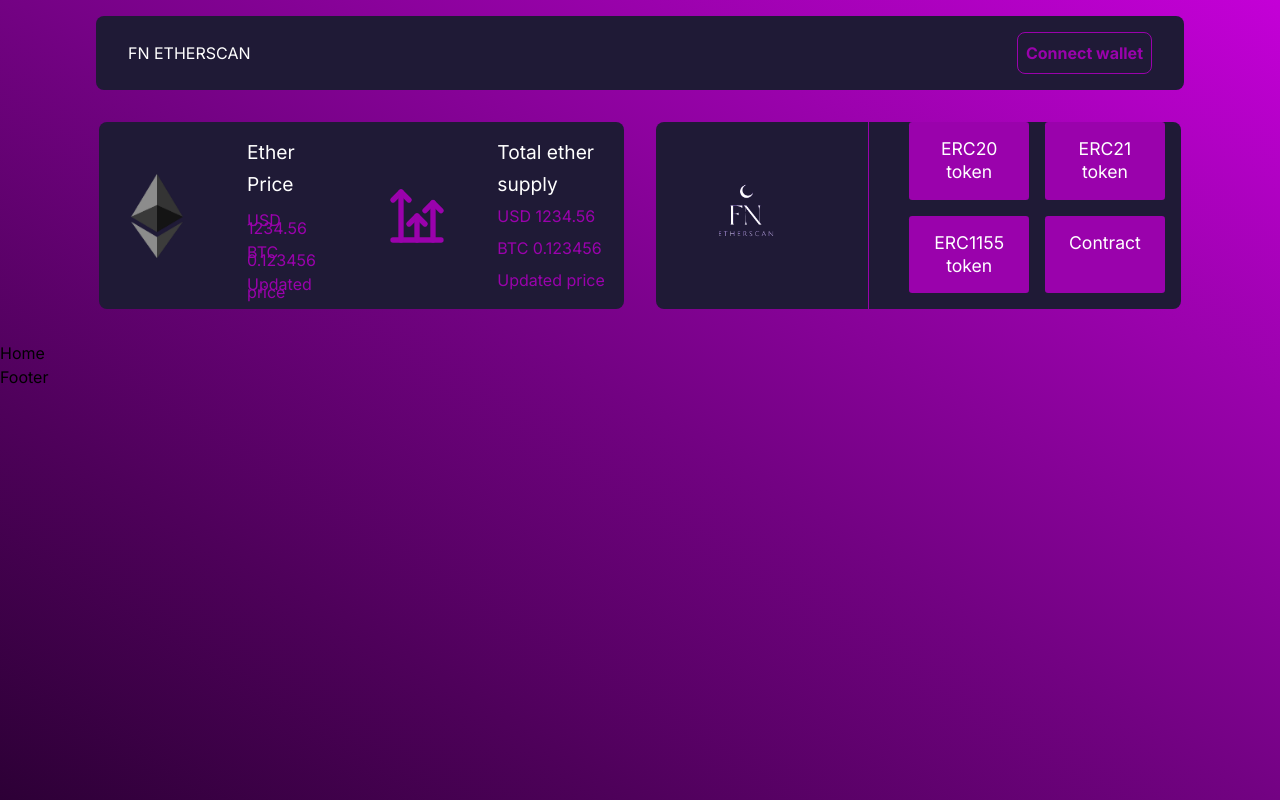
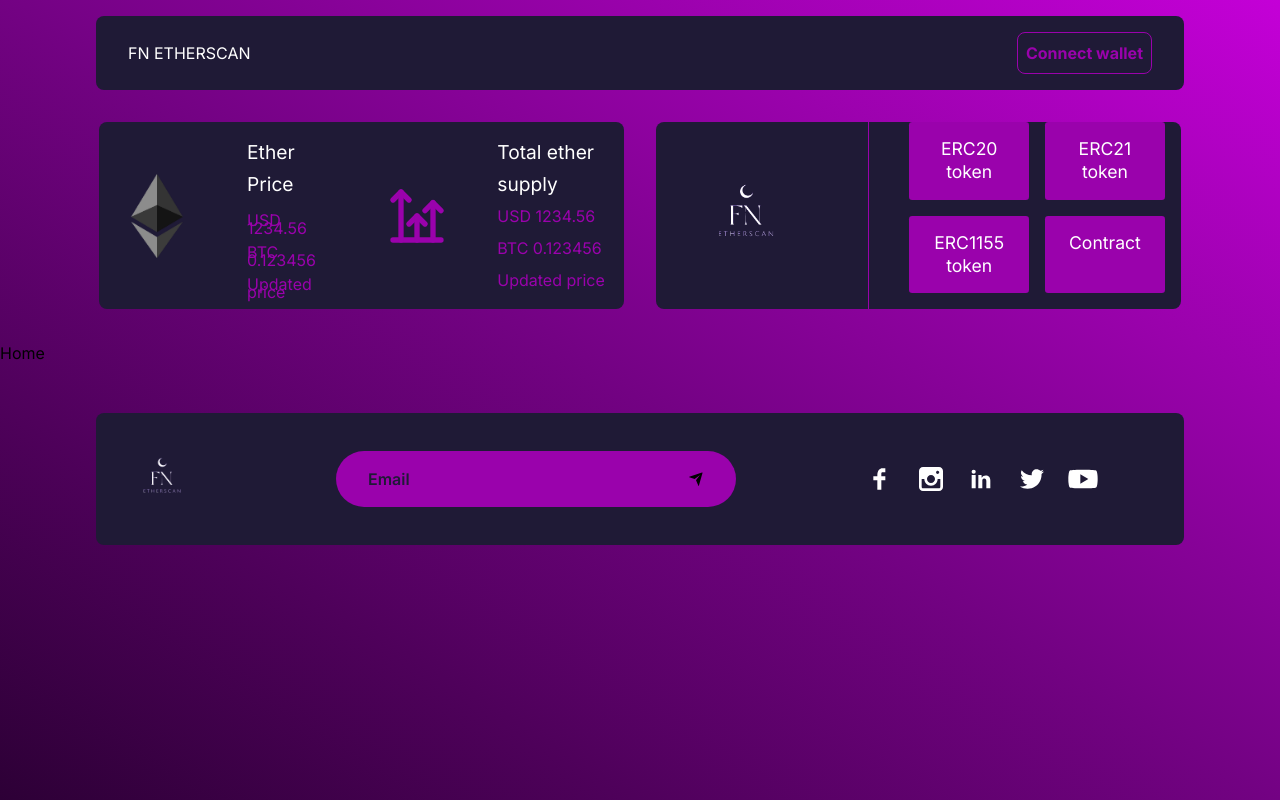
Before and after one commit to brk-a/LearnWeb3, a Next.js app in the folder 0x07-learn_web3/: page / in a window 1280 px wide. Built offline with nearby package versions, Linux system fonts and the light colour scheme; no server answers.

Commit message:
footer, jsx and css: done

```diff
--- a/0x07-learn_web3/src/components/Footer.jsx
+++ b/0x07-learn_web3/src/components/Footer.jsx
@@ -1,8 +1,37 @@
-import React from 'react'
+import Image from "next/image"
+import {RiSendPlaneFill} from "react-icons/ri"
+import {
+  TiSocialTwitter,
+  TiSocialLinkedin,
+  TiSocialYoutube,
+  TiSocialFacebook,
+  TiSocialInstagram
+} from "react-icons/ti"
 
+import Style from "./footer.module.css"
+import footerlogo from "../assets/logo-no-bg.png"
 const Footer = () => {
   return (
-    <div>Footer</div>
+    <div className={Style.footer}>
+      <div className={Style.footer__box}>
+        <Image src={footerlogo} alt="logo" width={100} height={100}/>
+      </div>
+      <div className={Style.footer__box}>
+        <div className={Style.footer__input}>
+          <input type="email" placeholder="Email"/>
+          <RiSendPlaneFill/>
+        </div>
+      </div>
+      <div className={Style.footer__box}>
+        <div className={Style.social}>
+            <TiSocialFacebook/>
+            <TiSocialInstagram/>
+            <TiSocialLinkedin/>
+            <TiSocialTwitter/>
+            <TiSocialYoutube/>
+        </div>
+      </div>
+    </div>
   )
 }
 
--- /dev/null
+++ b/0x07-learn_web3/src/components/footer.module.css
@@ -0,0 +1,57 @@
+.footer{
+    width: 85%;
+    margin: 0 auto;
+    padding: 1rem;
+    background-color: #1f1a36;
+    margin-bottom: 3rem;
+    border-radius: .5rem;
+    display: grid;
+    grid-template-columns: 12rem repeat(2, 1fr);
+    align-items: center;
+    gap: 2rem;
+    margin-top: 3rem;
+}
+/* .footer__box{} */
+.footer__input{
+    background-color: #9a02ac;
+    display: flex;
+    justify-content: space-between;
+    align-items: center;
+    padding: 1rem 2rem;
+    border-radius: 2rem;
+    cursor: pointer;
+}
+.footer__input input{
+    background-color: transparent;
+    outline: none;
+    border: 0;
+    width: 90%;
+    color: white;
+}
+.footer__input input::-webkit-input-placeholder{
+    color: #1f1a36;
+    font-weight: 600;
+}
+.social{
+    color: white;
+    display: grid;
+    grid-template-columns: repeat(6, 1fr);
+    margin-left: 6rem;
+    align-items: center;
+    font-size: 2rem;
+    cursor: pointer;
+}
+
+@media screen and (max-width: 45em) {
+    .footer{
+        grid-template-columns: 1fr;
+        text-align: center;
+        gap: 1.5rem;
+        width: 95%;
+    }
+    .social{
+        margin-left: 0rem;
+        font-size: 1rem;
+        padding-inline: 2rem;
+    }
+}
```
